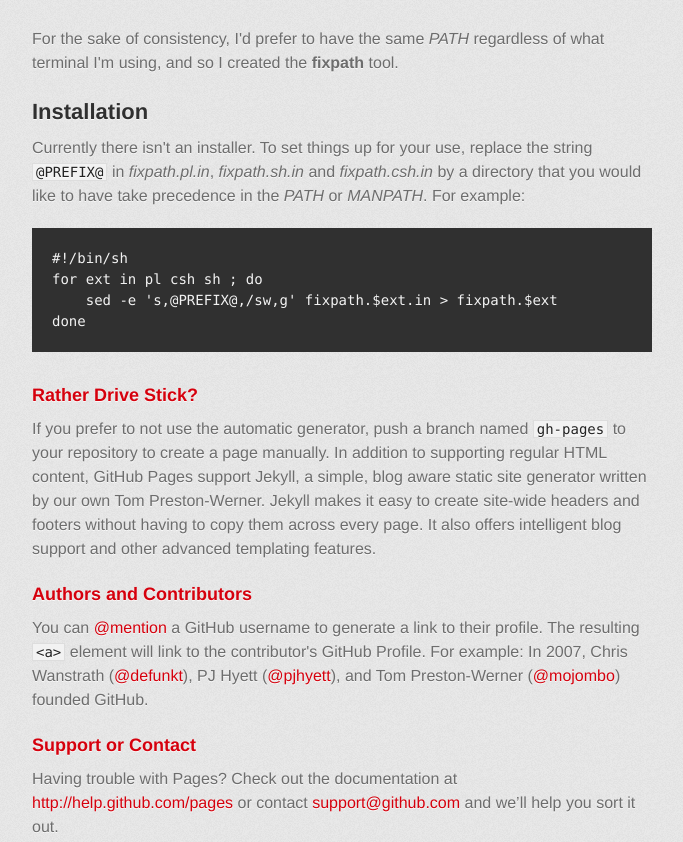
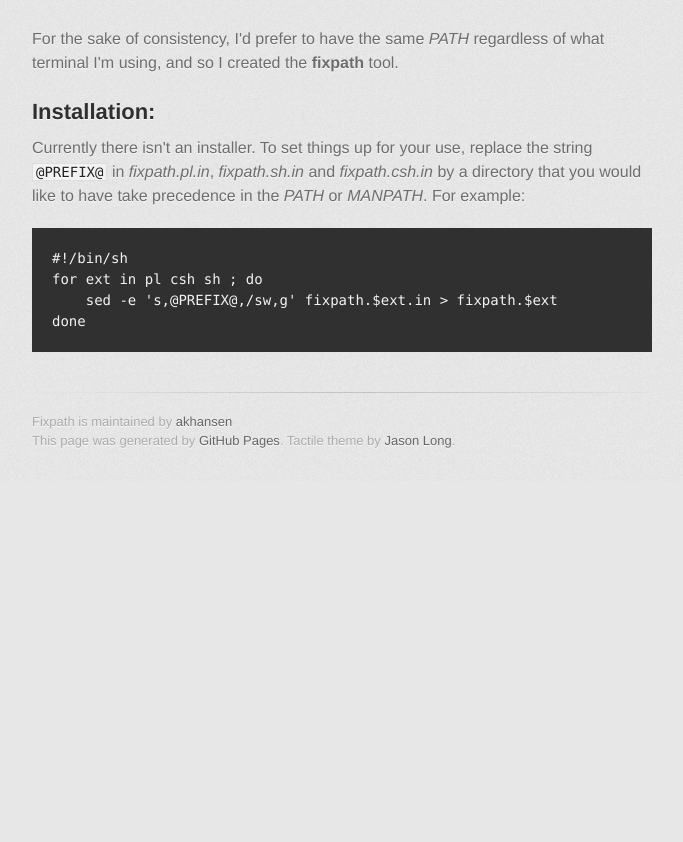
Before and after one commit to akhansen/fixpath, a plain HTML site: page index.html in a window 1280 px wide. Shown: the part 833-1675 px from the top of the page, without its empty margins (298-981 px from the left). After the commit the page ends 1314 px from the top, so only its background shows below. Drawn offline with Linux system fonts and the light colour scheme; a web font is replaced by a local one.

Commit message:
Some cleanup

```diff
--- a/index.html
+++ b/index.html
@@ -55,7 +55,7 @@ in the <em>PATH</em> or <em>MANPATH</em>.  It was originally intended to deal wi
 
 <p>For the sake of consistency, I'd prefer to have the same <em>PATH</em> regardless of what terminal I'm using, and so I created the <strong>fixpath</strong> tool.</p>
 
-<h2>Installation</h2>
+<h2>Installation:</h2>
 
 <p>Currently there isn't an installer.  To set things up for your use, replace the string <code>@PREFIX@</code> in <em>fixpath.pl.in</em>, <em>fixpath.sh.in</em> and <em>fixpath.csh.in</em> by a directory that you would like to have take precedence in the <em>PATH</em> or <em>MANPATH</em>.  For example:</p>
 
@@ -65,17 +65,6 @@ for ext in pl csh sh ; do
 done
 </code></pre>
 
-<h3>Rather Drive Stick?</h3>
-
-<p>If you prefer to not use the automatic generator, push a branch named <code>gh-pages</code> to your repository to create a page manually. In addition to supporting regular HTML content, GitHub Pages support Jekyll, a simple, blog aware static site generator written by our own Tom Preston-Werner. Jekyll makes it easy to create site-wide headers and footers without having to copy them across every page. It also offers intelligent blog support and other advanced templating features.</p>
-
-<h3>Authors and Contributors</h3>
-
-<p>You can <a href="https://github.com/blog/821" class="user-mention">@mention</a> a GitHub username to generate a link to their profile. The resulting <code>&lt;a&gt;</code> element will link to the contributor's GitHub Profile. For example: In 2007, Chris Wanstrath (<a href="https://github.com/defunkt" class="user-mention">@defunkt</a>), PJ Hyett (<a href="https://github.com/pjhyett" class="user-mention">@pjhyett</a>), and Tom Preston-Werner (<a href="https://github.com/mojombo" class="user-mention">@mojombo</a>) founded GitHub.</p>
-
-<h3>Support or Contact</h3>
-
-<p>Having trouble with Pages? Check out the documentation at <a href="http://help.github.com/pages">http://help.github.com/pages</a> or contact <a href="mailto:support@github.com">support@github.com</a> and we’ll help you sort it out.</p>
         </section>
 
         <footer>
```
